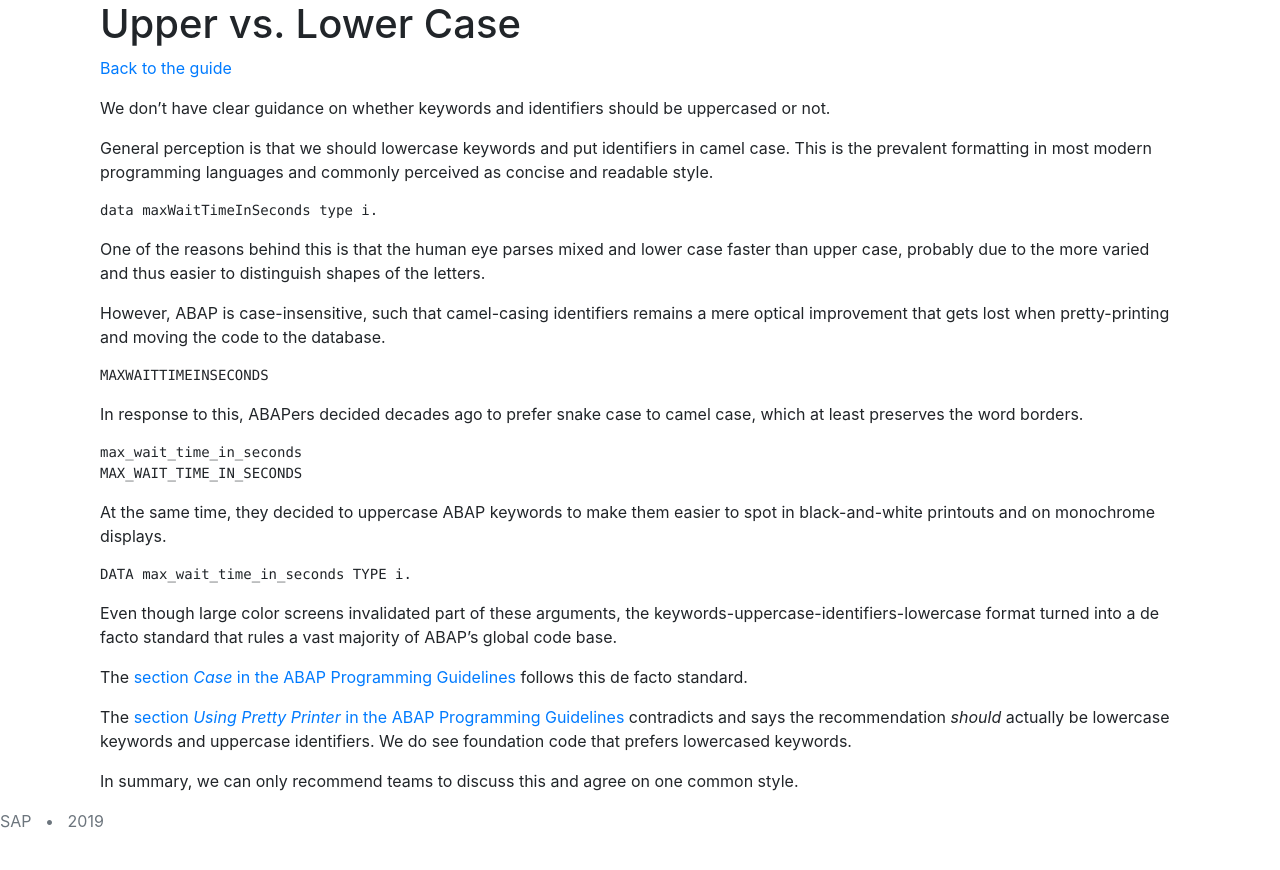
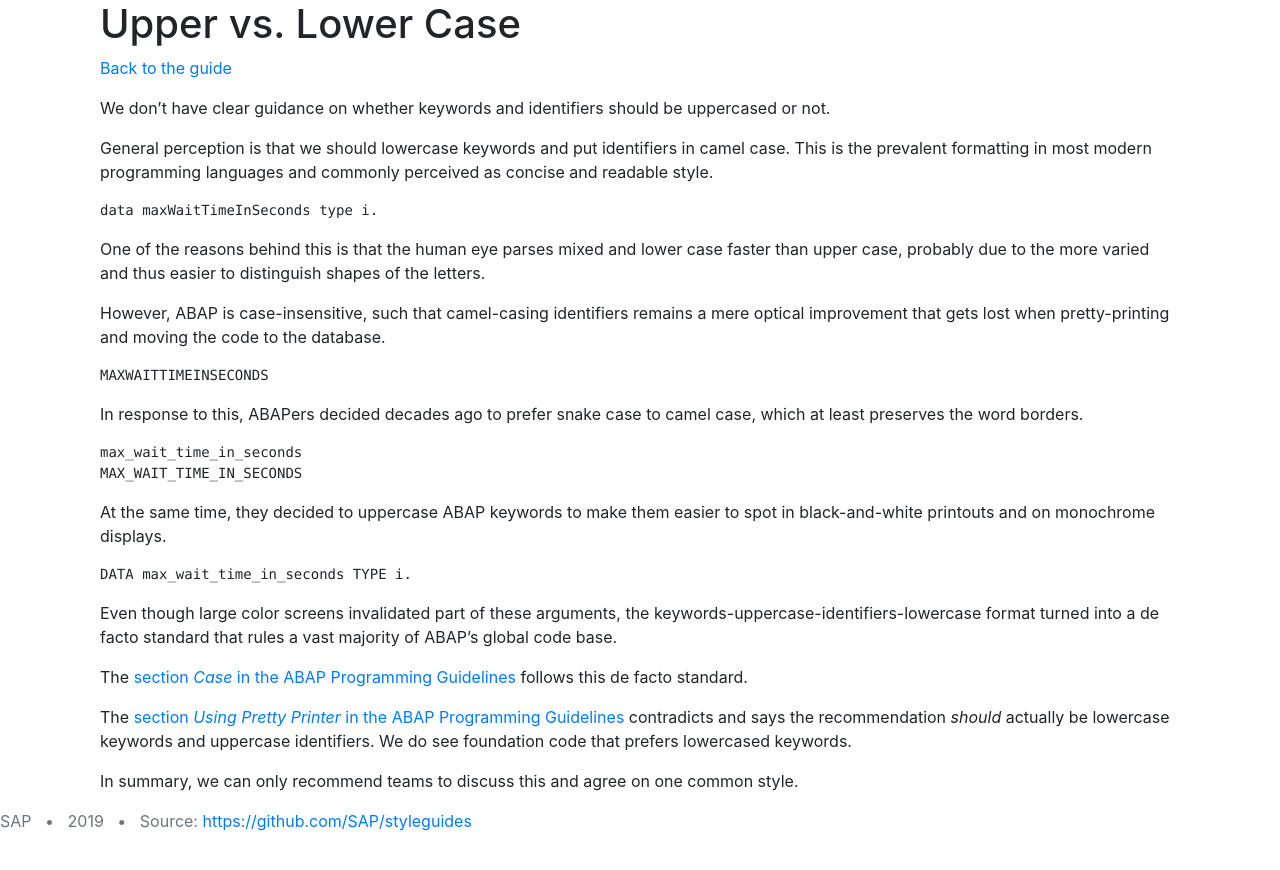
Before and after one commit to smb/jekyll-test, a Jekyll site: the page built from docs/docs/sub-sections/UpperVsLowerCase.md, in a window 1280 px wide. Shown: the top 870 px of the page. Built offline with Jekyll 4.4.1, drawn with Linux system fonts in a browser that asks for light colours; our own code applies the rules of GitHub Pages for plain Markdown files; a style sheet for code colours, icons or effects is not loaded.

Commit message:
Update source reference

```diff
--- a/docs/_config.yml
+++ b/docs/_config.yml
@@ -1,6 +1,7 @@
 title: SAP Clean Code
 
 url: "https://github.com/SAP/styleguides"
+url-pretty: "https://github.com/SAP/styleguides"
 
 highlighter: rouge
 
--- a/docs/_includes/footer-minimal.html
+++ b/docs/_includes/footer-minimal.html
@@ -10,7 +10,7 @@
 
     {% if site.url-pretty %}
     &nbsp;&nbsp;&bull;&nbsp;&nbsp;
-    <a href="{{ '' | absolute_url }}">{{ site.url-pretty }}</a>
+    Source: <a href="{{ '' | absolute_url }}">{{ site.url-pretty }}</a>
     {% endif %}
   </div>
 </footer>
```
